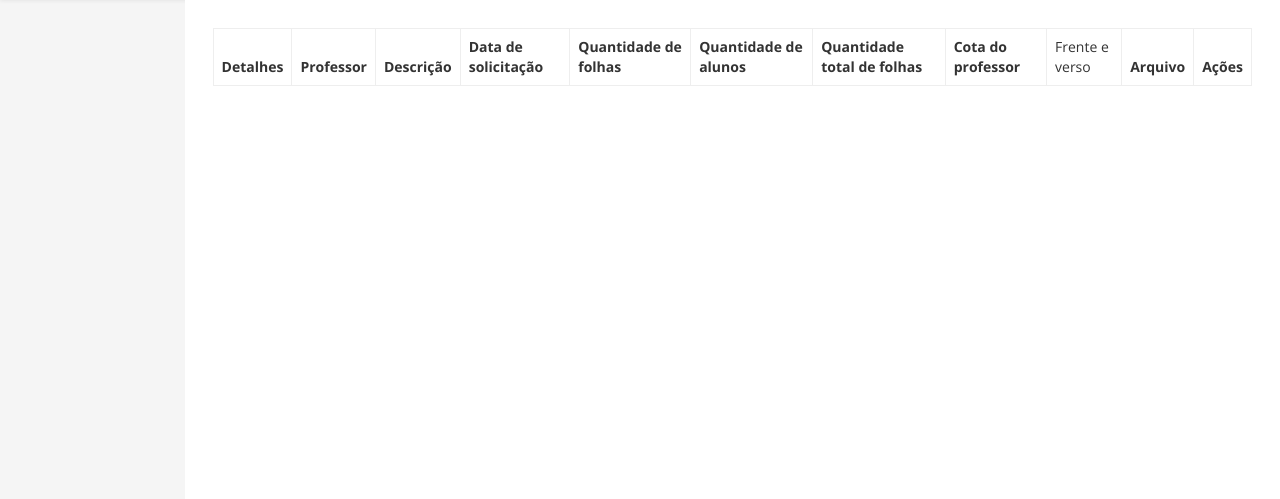
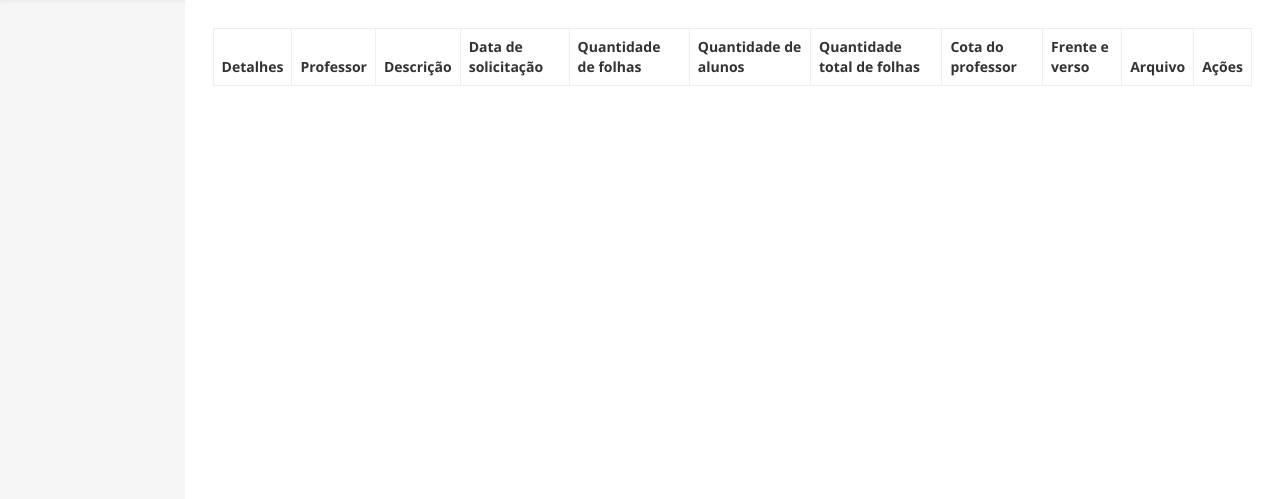
Before and after one commit to jefftb540/grafica, a Django app: template professor/templates/grafica/nao_impressas.html in a window 1280 px wide. Shown: the part 51-550 px from the top of the page. Run offline with Django 3.2, Linux system fonts and the light colour scheme; the template is opened without the code that fills it: values that come from a table or form of the project are taken from there, others are empty; tables that the repository leaves empty hold one stand-in row (values such as "Sample post"); lists and menus that the app fills with data are empty; some libraries are stand-ins or nearby versions.

```diff
--- a/professor/templates/grafica/nao_impressas.html
+++ b/professor/templates/grafica/nao_impressas.html
@@ -11,7 +11,7 @@
 			<th>Quantidade de alunos</th>
 			<th>Quantidade total de folhas</th>
 			<th>Cota do professor</th>
-			<td>Frente e verso</td>
+			<th>Frente e verso</th>
 			<th>Arquivo</th>
 			<th>Ações</th>
 
@@ -29,7 +29,7 @@
 			<td>{{solicitacao.totalAlunos}}</td>
 			<td>{{solicitacao.totalGeral}}</td>
 			<td>{{solicitacao.professor.quantidade_atual}}/{{solicitacao.professor.quantidade_maxima}}</td>
-			<td>{% if solicitacao.frente_verso %}<span class="fas fa_check"></span>{%endif%}</td>
+			<td>{% if solicitacao.frente_verso %}<a href="#" class="btn btn-success"><i class="fas fa_check"></i></a>{%endif%}</td>
 			<td>{% if solicitacao.arquivo %}
 			<a href="{{solicitacao.arquivo.url	}}" >Baixar Arquivo</a>
 			{% endif %}</td>
```
